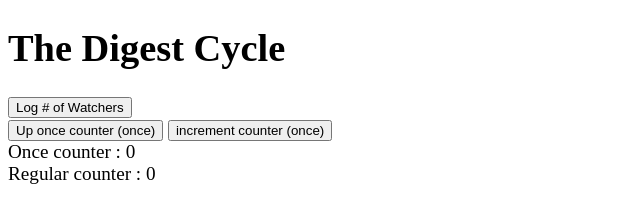
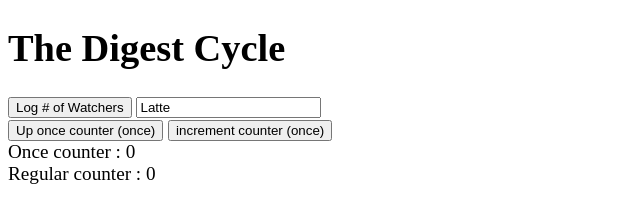
Before and after one commit to thehuanxie/SinglePageAppAngularJS, a plain HTML site: page practiceAlongTheCourse/DigestCycle/index.html in a window 1280 px wide. Shown: the whole page, without its empty margins (0-640 px from the left). Drawn offline with Linux system fonts and the light colour scheme.

Commit message:
Set up watchers by <input>, each time we change the input value digest loop 2ce

```diff
--- a/practiceAlongTheCourse/DigestCycle/app.js
+++ b/practiceAlongTheCourse/DigestCycle/app.js
@@ -8,6 +8,7 @@
   function CounterController($scope) {
     $scope.onceCounter = 0;
     $scope.counter =0;
+    $scope.name = "Latte";
 
     $scope.showNumberOfWatchers = function () {
       console.log('# of watchers', $scope.$$watchersCount);
--- a/practiceAlongTheCourse/DigestCycle/index.html
+++ b/practiceAlongTheCourse/DigestCycle/index.html
@@ -12,6 +12,7 @@
     <div ng-controller='CounterController'>
       <button ng-click="showNumberOfWatchers()">
         Log # of Watchers</button>
+        <input type="text" ng-model = "name">
       <div>
         <button ng-click ="countOnce()"> Up once counter (once)</button>
         <button ng-click ="upCounter()"> increment counter (once)</button>
```
